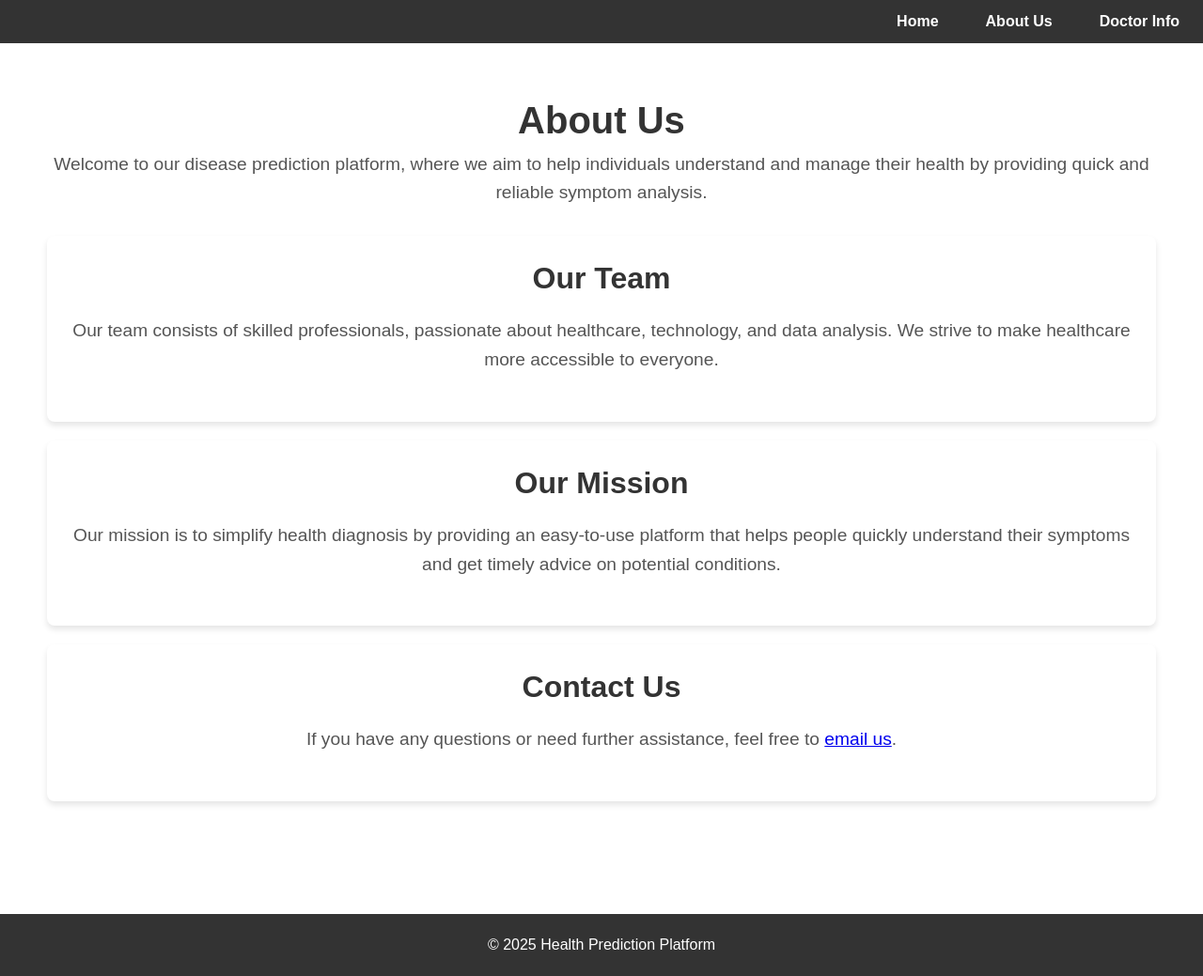
After one commit to Gythrie/desease_prediction, a Flask app: page /about in a window 1280 px wide. The commit adds this page. Shown: the whole page at 94% size. Run offline with Flask 3, Linux system fonts and the light colour scheme; parts of the project's set-up code (start-up, migrations or seed data) failed here and were passed over.

Commit message:
5th commit

```diff
--- a/app.py
+++ b/app.py
@@ -1,6 +1,7 @@
 from flask import Flask, render_template, request
 import numpy as np
 import pickle
+
 
 app = Flask(__name__)
 disease_data = {
@@ -388,6 +389,12 @@ model = pickle.load(open('disease.pk1', 'rb'))
 @app.route('/')
 def home():
     return render_template('index.html')
+@app.route('/about')
+def about_us():
+    return render_template('about.html')
+@app.route('/doctor')
+def doctor_info():
+    return render_template('doctor.html')
 
 @app.route('/predict', methods=['POST'])
 def predict():
--- a/static/style.css
+++ b/static/style.css
@@ -250,3 +250,133 @@
       transform: translate(-50%, -50%);
     }
   }
+  /* Basic Reset */
+* {
+  margin: 0;
+  padding: 0;
+  box-sizing: border-box;
+}
+
+/* Navbar Styling */
+.navbar {
+  background-color: #333; /* Dark background color */
+  padding: 15px;
+  position: sticky; /* Keeps the navbar at the top */
+  top: 0;
+  width: 100%;
+  z-index: 1000; /* Ensures it stays on top of other elements */
+}
+
+.nav-list {
+  list-style: none;
+  display: flex;
+  justify-content: flex-end;
+  align-items: center;
+}
+
+.nav-list li {
+  margin: 0 20px; /* Space between the items */
+}
+
+.nav-list a {
+  text-decoration: none;
+  color: white; /* Text color */
+  font-size: 18px; /* Text size */
+  font-weight: bold; /* Make text bold */
+  transition: color 0.3s ease-in-out; /* Smooth transition for hover effect */
+}
+
+.nav-list a:hover {
+  color: #4CAF50; /* Hover color for the links */
+}
+
+/* Optional: Add responsive design */
+@media (max-width: 768px) {
+  .nav-list {
+      flex-direction: column; /* Stack links vertically on smaller screens */
+  }
+
+  .nav-list li {
+      margin: 10px 0; /* Adjust space between items when stacked */
+  }
+}
+/* Style for the nav bar */
+nav {
+  background-color: #333;
+  padding: 10px;
+}
+
+nav ul {
+  list-style-type: none;
+  margin: 0;
+  padding: 0;
+  display: flex;
+  justify-content: flex-end;  /* Align items to the right */
+}
+
+nav ul li {
+  margin-left: 20px;  /* Space between the items */
+}
+
+nav ul li a {
+  color: white;
+  text-decoration: none;
+  font-weight: bold;  /* Make the text bold */
+  padding: 10px 15px;
+}
+
+nav ul li a:hover {
+  background-color: #575757;  /* Change background color on hover */
+}
+/* Main Container */
+.about-container {
+  padding: 50px;
+  text-align: center;
+}
+
+.about-container h1 {
+  font-size: 2.5em;
+  color: #333;
+}
+
+.about-container p {
+  font-size: 1.2em;
+  color: #555;
+  line-height: 1.6;
+  margin-bottom: 30px;
+}
+
+/* Section Styling */
+section {
+  background-color: #fff;
+  padding: 20px;
+  margin: 20px 0;
+  border-radius: 8px;
+  box-shadow: 0 4px 6px rgba(0, 0, 0, 0.1);
+}
+
+section h2 {
+  font-size: 2em;
+  color: #333;
+  margin-bottom: 15px;
+}
+
+section p {
+  font-size: 1.2em;
+  color: #555;
+  line-height: 1.6;
+}
+
+/* Footer */
+footer {
+  background-color: #333;
+  color: white;
+  text-align: center;
+  padding: 20px;
+  margin-top: 50px;
+}
+.topline i {
+  margin-left: 10px; /* Space between the text and the icon */
+  font-size: 1.5em; /* Adjust the size of the icon */
+  color: #007bff; /* Change the icon color if desired */
+}
--- /dev/null
+++ b/templates/about.html
@@ -0,0 +1,49 @@
+<!DOCTYPE html>
+<html lang="en">
+
+<head>
+    <meta charset="UTF-8">
+    <meta name="viewport" content="width=device-width, initial-scale=1.0">
+    <title>About Us</title>
+    <link rel="stylesheet" href="./static/style.css">
+</head>
+
+<body>
+    <header>
+        <nav>
+            <ul>
+                <li><a href="/">Home</a></li>
+                <li><a href="/about">About Us</a></li>
+                <li><a href="https://dhs.kerala.gov.in/wp-content/uploads/2022/02/sc070414a.pdf">Doctor Info</a></li>
+            </ul>
+        </nav>
+    </header>
+
+    <main>
+        <div class="about-container">
+            <h1>About Us</h1>
+            <p>Welcome to our disease prediction platform, where we aim to help individuals understand and manage their health by providing quick and reliable symptom analysis.</p>
+
+            <section class="team-section">
+                <h2>Our Team</h2>
+                <p>Our team consists of skilled professionals, passionate about healthcare, technology, and data analysis. We strive to make healthcare more accessible to everyone.</p>
+            </section>
+
+            <section class="mission-section">
+                <h2>Our Mission</h2>
+                <p>Our mission is to simplify health diagnosis by providing an easy-to-use platform that helps people quickly understand their symptoms and get timely advice on potential conditions.</p>
+            </section>
+
+            <section class="contact-section">
+                <h2>Contact Us</h2>
+                <p>If you have any questions or need further assistance, feel free to <a href="mailto:techknights82@gmail.com">email us</a>.</p>
+            </section>
+        </div>
+    </main>
+
+    <footer>
+        <p>&copy; 2025 Health Prediction Platform</p>
+    </footer>
+</body>
+
+</html>
```
Also changed, not shown: templates/doctor.html (added, +23 -0 lines), templates/index.html (+39 -25 lines), static/images/doctor.jpg (added).
